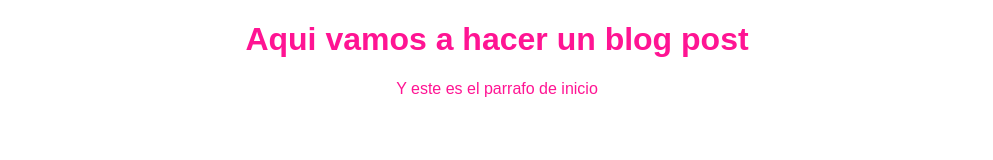
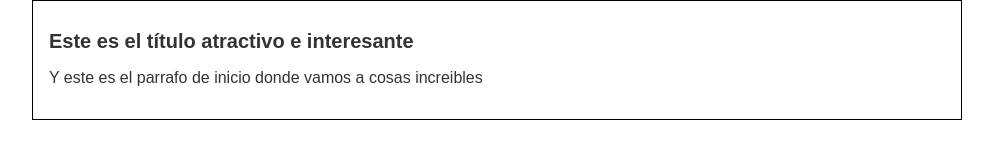
Before and after one commit to dvJoshr/hyperblog, a plain HTML site: page index.html in a window 1280 px wide. Shown: the whole page, without its empty margins (143-1136 px from the left). Drawn offline with Linux system fonts and the light colour scheme.

Commit message:
Commit al master del blogpost en su version mas reciente

```diff
--- a/index.html
+++ b/index.html
@@ -8,7 +8,11 @@
     <title>Titulo del blog</title>
   </head>
   <body>
-    <h1>Aqui vamos a hacer un blog post</h1>
-    <p>Y este es el parrafo de inicio</p>
+    <div id="container">
+      <div id="post">
+        <h1>Este es el título atractivo e interesante</h1>
+        <p>Y este es el parrafo de inicio donde vamos a cosas increibles</p>
+      </div>
+    </div>
   </body>
 </html>
--- a/styles.css
+++ b/styles.css
@@ -1,5 +1,20 @@
 body {
-  color: deeppink;
+  color: #333;
   text-align: center;
   font-family: "Arial";
+  font-size: 16px;
+  padding: 0;
+  margin: 0;
 }
+
+#container {
+  width: 70%;
+  padding: 1em;
+  text-align: left;
+  border: 1px solid #000;
+  margin: 0 auto;
+}
+
+#container h1 {
+  font-size: 20px;
+}
```
